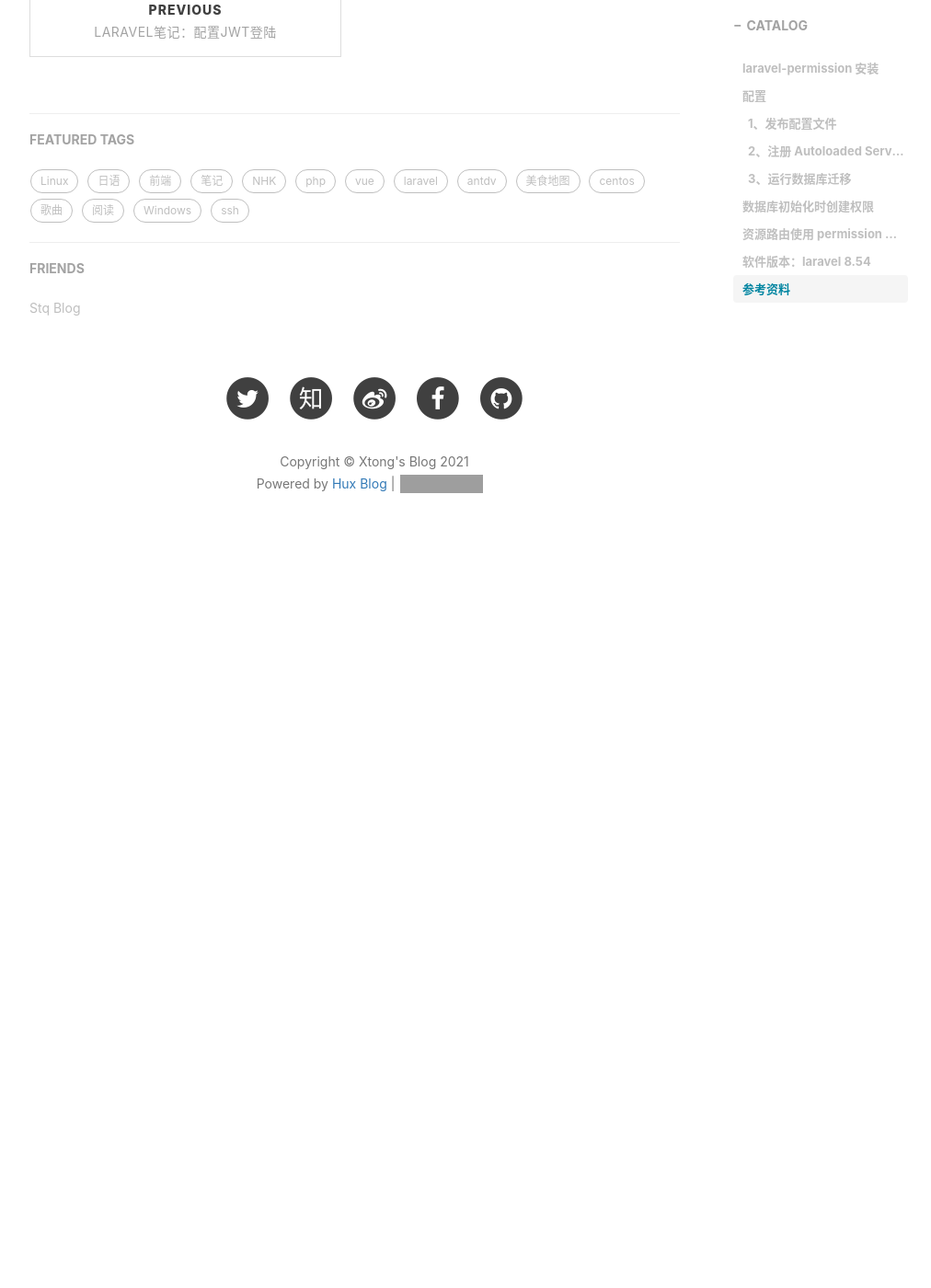
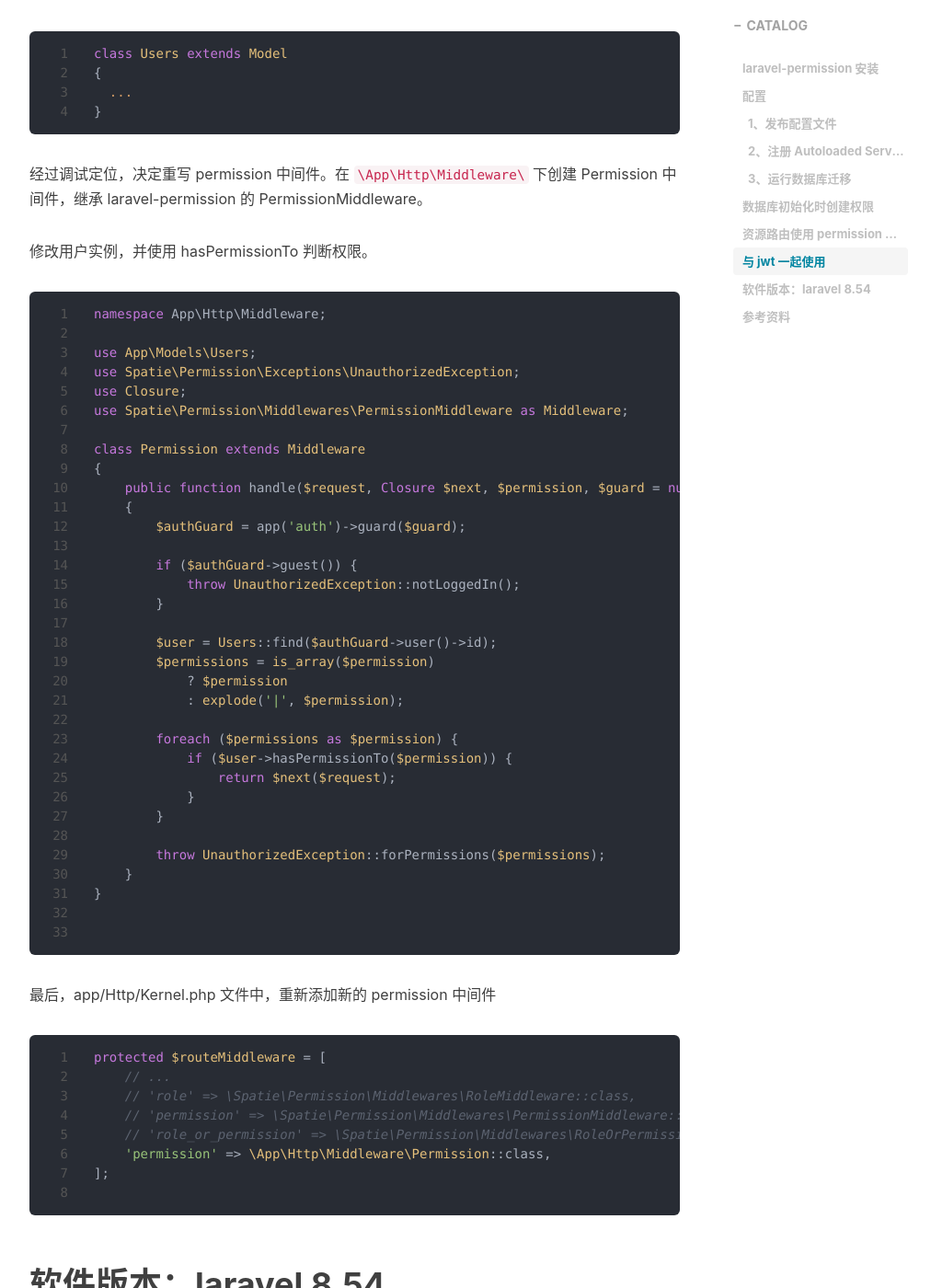
Before and after one commit to tongg112/tongg112.github.io, a Jekyll site: the page built from _posts/2021-10-21-laravel-permission.md, in a window 1280 px wide and 1400 px high, scrolled down 5556 px. Shown: the whole window at 92% size, without its empty margins (233-1245 px from the left). Built offline with Jekyll 4.4.1, drawn with Linux system fonts in a browser that asks for light colours; nearby versions of some CDN libraries; comment, search, counter and statistics services are not loaded; before the commit the page ends 6186 px from its top, so only the background shows below that; some of the changed text lies outside the part shown; grey boxes are pictures that could not be loaded.

Commit message:
laravel-permission：更新，权限验证与jwt共存

````diff
--- a/_posts/2021-10-21-laravel-permission.md
+++ b/_posts/2021-10-21-laravel-permission.md
@@ -136,6 +136,7 @@ protected $routeMiddleware = [
     // ...
     'role' => \Spatie\Permission\Middlewares\RoleMiddleware::class,
     'permission' => \Spatie\Permission\Middlewares\PermissionMiddleware::class,
+    'role_or_permission' => \Spatie\Permission\Middlewares\RoleOrPermissionMiddleware::class,
 ];
 ```
 
@@ -192,6 +193,79 @@ public function __construct()
 }
 ```
 
+## 与 jwt 一起使用
+
+因为 jwt 的 用户模型使用的 User 继承 Authenticatable，使用 laravel-permission 的 HasRoles Traits 也无法正常工作。
+
+```php
+class User extends Authenticatable implements JWTSubject
+{
+  ...
+}
+
+```
+这里使用继承 Model 的 Users，可以正常使用 使用 laravel-permission 的 HasRoles Traits。
+
+```php
+class Users extends Model
+{
+  ...
+}
+```
+
+经过调试定位，决定重写 permission 中间件。在 `\App\Http\Middleware\` 下创建 Permission 中间件，继承 laravel-permission 的 PermissionMiddleware。
+
+修改用户实例，并使用 hasPermissionTo 判断权限。
+
+```php
+
+namespace App\Http\Middleware;
+
+use App\Models\Users;
+use Spatie\Permission\Exceptions\UnauthorizedException;
+use Closure;
+use Spatie\Permission\Middlewares\PermissionMiddleware as Middleware;
+
+class Permission extends Middleware
+{
+    public function handle($request, Closure $next, $permission, $guard = null)
+    {
+        $authGuard = app('auth')->guard($guard);
+
+        if ($authGuard->guest()) {
+            throw UnauthorizedException::notLoggedIn();
+        }
+
+        $user = Users::find($authGuard->user()->id);
+        $permissions = is_array($permission)
+            ? $permission
+            : explode('|', $permission);
+
+        foreach ($permissions as $permission) {
+            if ($user->hasPermissionTo($permission)) {
+                return $next($request);
+            }
+        }
+
+        throw UnauthorizedException::forPermissions($permissions);
+    }
+}
+
+```
+
+最后，app/Http/Kernel.php 文件中，重新添加新的 permission 中间件
+
+```php
+protected $routeMiddleware = [
+    // ...
+    // 'role' => \Spatie\Permission\Middlewares\RoleMiddleware::class,
+    // 'permission' => \Spatie\Permission\Middlewares\PermissionMiddleware::class,
+    // 'role_or_permission' => \Spatie\Permission\Middlewares\RoleOrPermissionMiddleware::class,
+    'permission' => \App\Http\Middleware\Permission::class,
+];
+
+```
+
 
 # 软件版本：laravel 8.54
 
@@ -201,3 +275,6 @@ public function __construct()
 - [Laravue 框架 官网文档](https://doc.laravue.dev/guide/development/work-with-permission.html#permissions-and-api-resources)
 - [Laravel在控制器功能中添加中间件](https://ask.csdn.net/questions/794718)
 - [Laravel中间件](https://laravel.com/docs/5.4/controllers#controller-middleware)
+- [using middleware with multiple guards](https://github.com/spatie/laravel-permission/issues/447)
+- [Laravel-permission 官方文档 Using a middleware](https://spatie.be/docs/laravel-permission/v5/basic-usage/middleware)
+- [Spatie gave an error like "User have not permission for this page access."](https://laracasts.com/discuss/channels/laravel/spatie-gave-an-error-like-user-have-not-permission-for-this-page-access)
````
